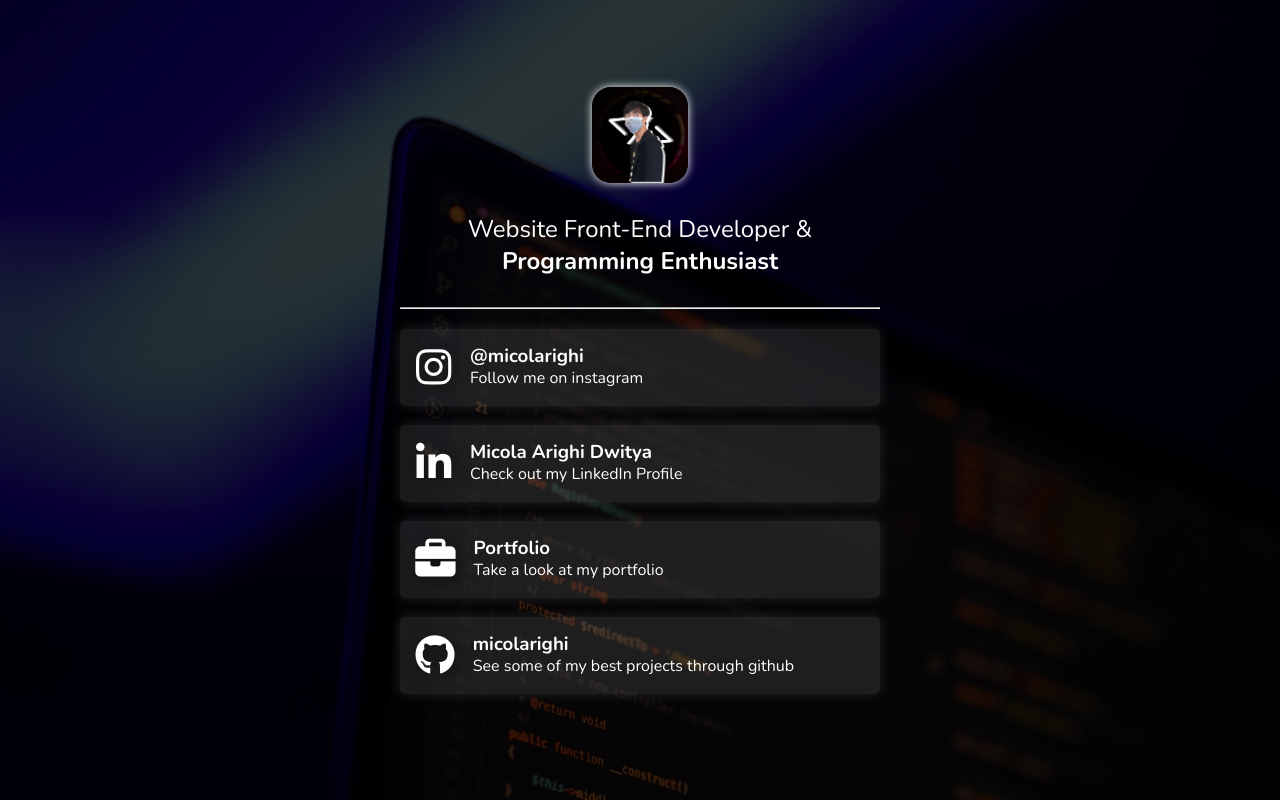
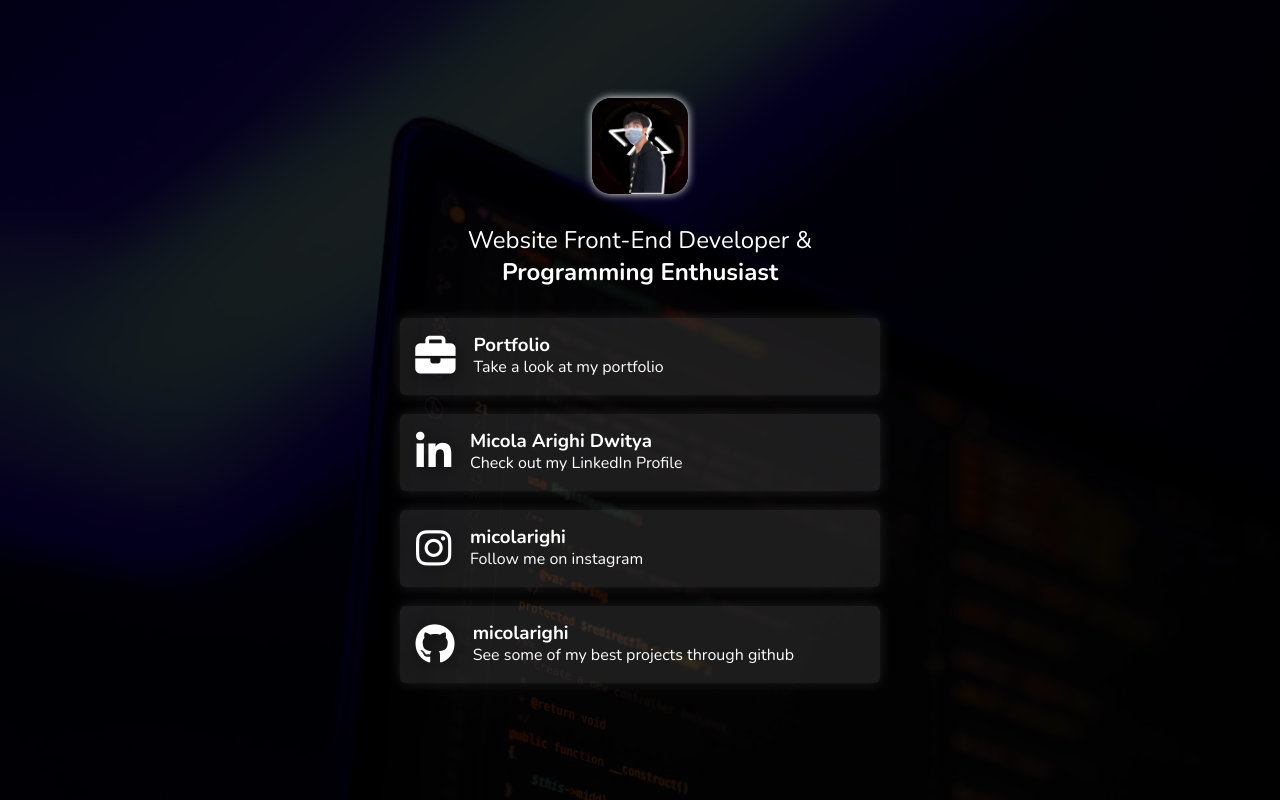
Before and after one commit to micolarighi/micolarighi-linkhub, a plain HTML site: page index.html in a window 1280 px wide. Drawn offline with nearby package versions, Linux system fonts and the light colour scheme.

Commit message:
ui improvements

```diff
--- a/index.html
+++ b/index.html
@@ -16,14 +16,14 @@
             <img src="user.png" alt="">
             <p>Website Front-End Developer & <strong>Programming Enthusiast</strong></p>
         </div>
-        <hr>
+
         <div class="social__links">
             <ul id="item">
-                <li class="instagram"><a href="https://www.instagram.com/micolarighi/">
-                        <i class="fa fa-instagram"></i>
+                <li class="telegram"><a href="https://micolarighi-portfolio.netlify.app/">
+                        <i class="fa fa-briefcase"></i>
                         <span>
-                            <h3>@micolarighi</h3>
-                            <p>Follow me on instagram</p>
+                            <h3>Portfolio</h3>
+                            <p>Take a look at my portfolio</p>
                         </span>
                     </a></li>
                 <li class="linkedin"><a href="https://www.linkedin.com/in/micola-arighi/">
@@ -33,11 +33,11 @@
                             <p>Check out my LinkedIn Profile</p>
                         </span>
                     </a></li>
-                <li class="telegram"><a href="https://micolarighi-portfolio.netlify.app/">
-                        <i class="fa fa-briefcase"></i>
+                <li class="instagram"><a href="https://www.instagram.com/micolarighi/">
+                        <i class="fa fa-instagram"></i>
                         <span>
-                            <h3>Portfolio</h3>
-                            <p>Take a look at my portfolio</p>
+                            <h3>micolarighi</h3>
+                            <p>Follow me on instagram</p>
                         </span>
                     </a></li>
                 <li class="github"><a href="https://github.com/micolarighi">
--- a/style.css
+++ b/style.css
@@ -16,7 +16,7 @@ body {
     display: grid;
     place-items: center;
     background-image: url('./bg.jpg');
-    background-color: #000000cb;
+    background-color: #000000e1;
     background-size: cover;
     background-blend-mode: darken;
     font-family: 'Nunito', sans-serif;
```
